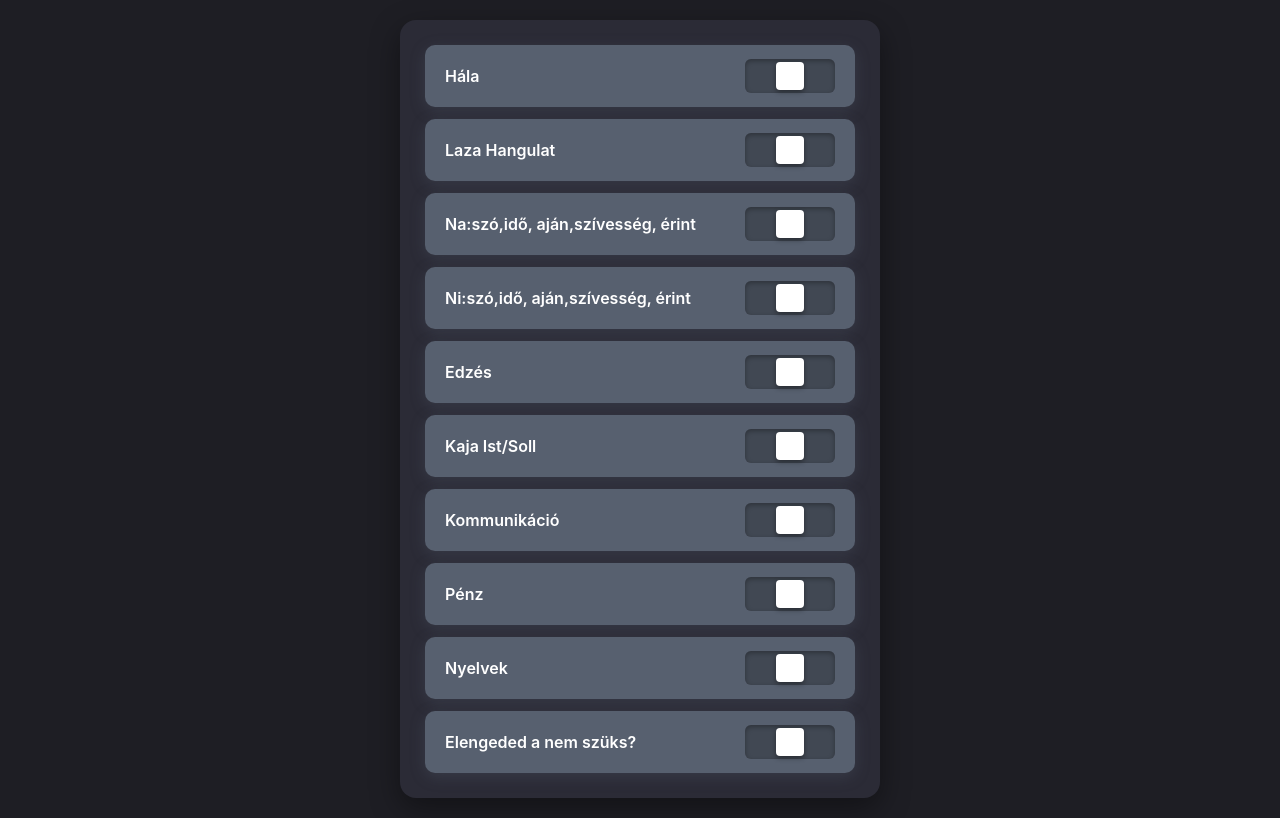
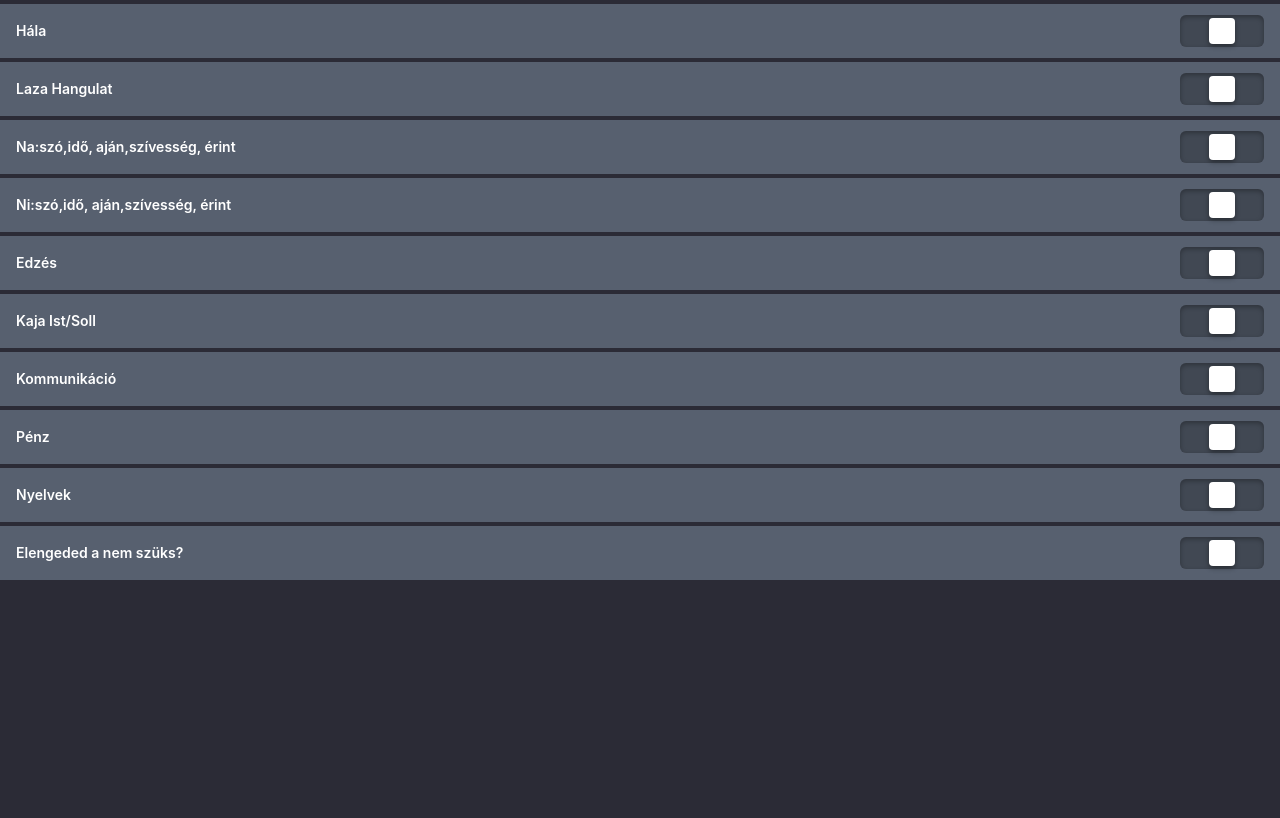
Before and after one commit to IstvanR/russian-swipe, a plain HTML site: page index.html in a window 1280 px wide. Drawn offline with Linux system fonts and the light colour scheme.

```diff
--- a/index.html
+++ b/index.html
@@ -2,7 +2,7 @@
 <html lang="hu">
 <head>
     <meta charset="UTF-8">
-    <meta name="viewport" content="width=device-width, initial-scale=1.0">
+    <meta name="viewport" content="width=device-width, initial-scale=1.0, maximum-scale=1.0, user-scalable=no">
     <title>3 Állású Kapcsolók</title>
     <style>
         * {
@@ -10,46 +10,41 @@
             margin: 0;
             padding: 0;
             font-family: -apple-system, BlinkMacSystemFont, "Segoe UI", Roboto, sans-serif;
+            -webkit-tap-highlight-color: transparent;
         }
 
         body {
-            background-color: #1e1e24;
+            background-color: #2b2b36; /* Teljes képernyős sötétszürke alapháttér */
             color: #ffffff;
             min-height: 100vh;
-            display: flex;
-            justify-content: center;
-            align-items: center;
-            padding: 20px;
+            width: 100%;
         }
 
-        /* Középső konténer */
+        /* Teljes szélességű konténer */
         #switchesContainer {
-            background-color: #2b2b36;
-            padding: 25px;
-            border-radius: 16px;
-            box-shadow: 0 10px 30px rgba(0, 0, 0, 0.4);
             width: 100%;
-            max-width: 480px;
             display: flex;
             flex-direction: column;
-            gap: 12px;
+            gap: 4px; /* Vékony rés a sávok között */
+            padding: 4px 0;
         }
 
         /* Egy sor (Név + Kapcsoló) - Teljes szélességű sáv */
         .switch-row {
+            width: 100%;
             display: flex;
             justify-content: space-between;
             align-items: center;
-            padding: 14px 20px;
-            border-radius: 10px;
-            background-color: #57606f; /* Alapértelmezett: Szürke */
-            box-shadow: 0 4px 10px rgba(0, 0, 0, 0.2);
-            transition: background-color 0.25s ease, box-shadow 0.25s ease;
+            gap: 12px;
+            padding: 11px 16px; /* iPhone 11 Pro szélességre (375px) optimalizált belső margó */
+            background-color: #57606f; /* Alapértelmezett: Világosabb szürke */
+            transition: background-color 0.25s ease;
         }
 
         .switch-label {
-            font-size: 16px;
+            font-size: 14px; /* Eggyel kisebb betűméret */
             font-weight: 600;
+            line-height: 1.25;
             color: #ffffff;
             user-select: none;
         }
@@ -57,8 +52,9 @@
         /* 3 állású kapcsoló téglalapja */
         .tri-switch {
             position: relative;
-            width: 90px;
-            height: 34px;
+            flex-shrink: 0; /* Megakadályozza, hogy a hosszú szöveg összenyomja a kapcsolót */
+            width: 84px;
+            height: 32px;
             background-color: rgba(0, 0, 0, 0.25);
             border-radius: 6px;
             display: flex;
@@ -80,9 +76,9 @@
         .knob {
             position: absolute;
             top: 3px;
-            left: 31px;
-            width: 28px;
-            height: 28px;
+            left: 29px;
+            width: 26px;
+            height: 26px;
             border-radius: 4px;
             background-color: #ffffff;
             transition: left 0.25s cubic-bezier(0.25, 0.8, 0.25, 1);
@@ -93,7 +89,6 @@
         /* BALRA: PIROS SOR */
         .switch-row[data-state="left"] {
             background-color: #e74c3c;
-            box-shadow: 0 4px 15px rgba(231, 76, 60, 0.4);
         }
         .switch-row[data-state="left"] .tri-switch .knob {
             left: 3px;
@@ -102,19 +97,17 @@
         /* KÖZÉPEN: SZÜRKE SOR */
         .switch-row[data-state="center"] {
             background-color: #57606f;
-            box-shadow: 0 4px 15px rgba(87, 96, 111, 0.3);
         }
         .switch-row[data-state="center"] .tri-switch .knob {
-            left: 31px;
+            left: 29px;
         }
 
         /* JOBBRA: ZÖLD SOR */
         .switch-row[data-state="right"] {
             background-color: #27ae60;
-            box-shadow: 0 4px 15px rgba(39, 174, 96, 0.4);
         }
         .switch-row[data-state="right"] .tri-switch .knob {
-            left: 59px;
+            left: 55px;
         }
     </style>
 </head>
@@ -124,7 +117,7 @@
 
     <script>
         // ==========================================
-        // ITT TUDOD KÖNNYEDÉN ÁTÍRNI A 9 NEVET:
+        // ITT TUDOD KÖNNYEDÉN ÁTÍRNI A NEVEKET:
         // ==========================================
         const kapcsoloNevek = [
             "Hála",
```
